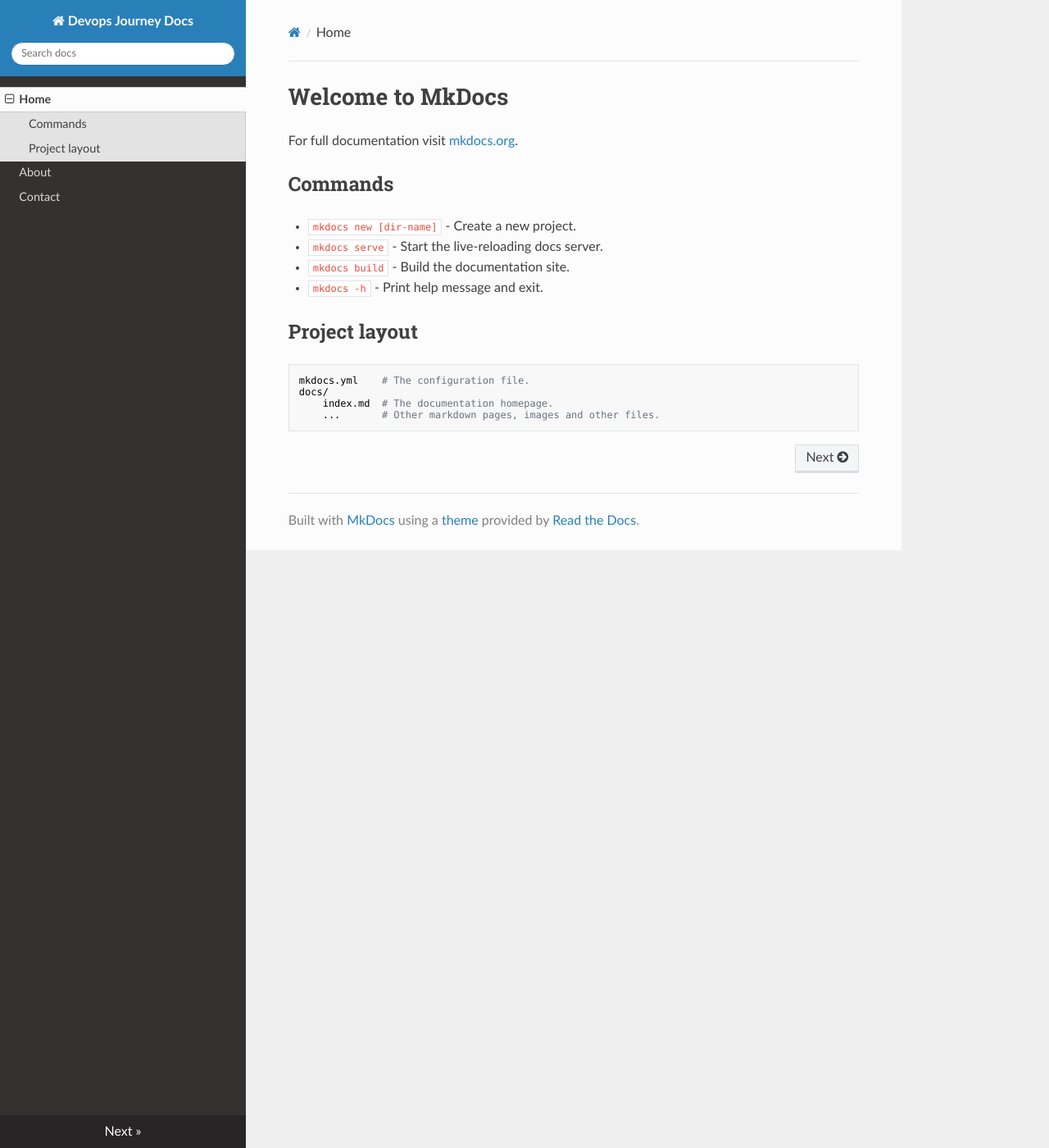
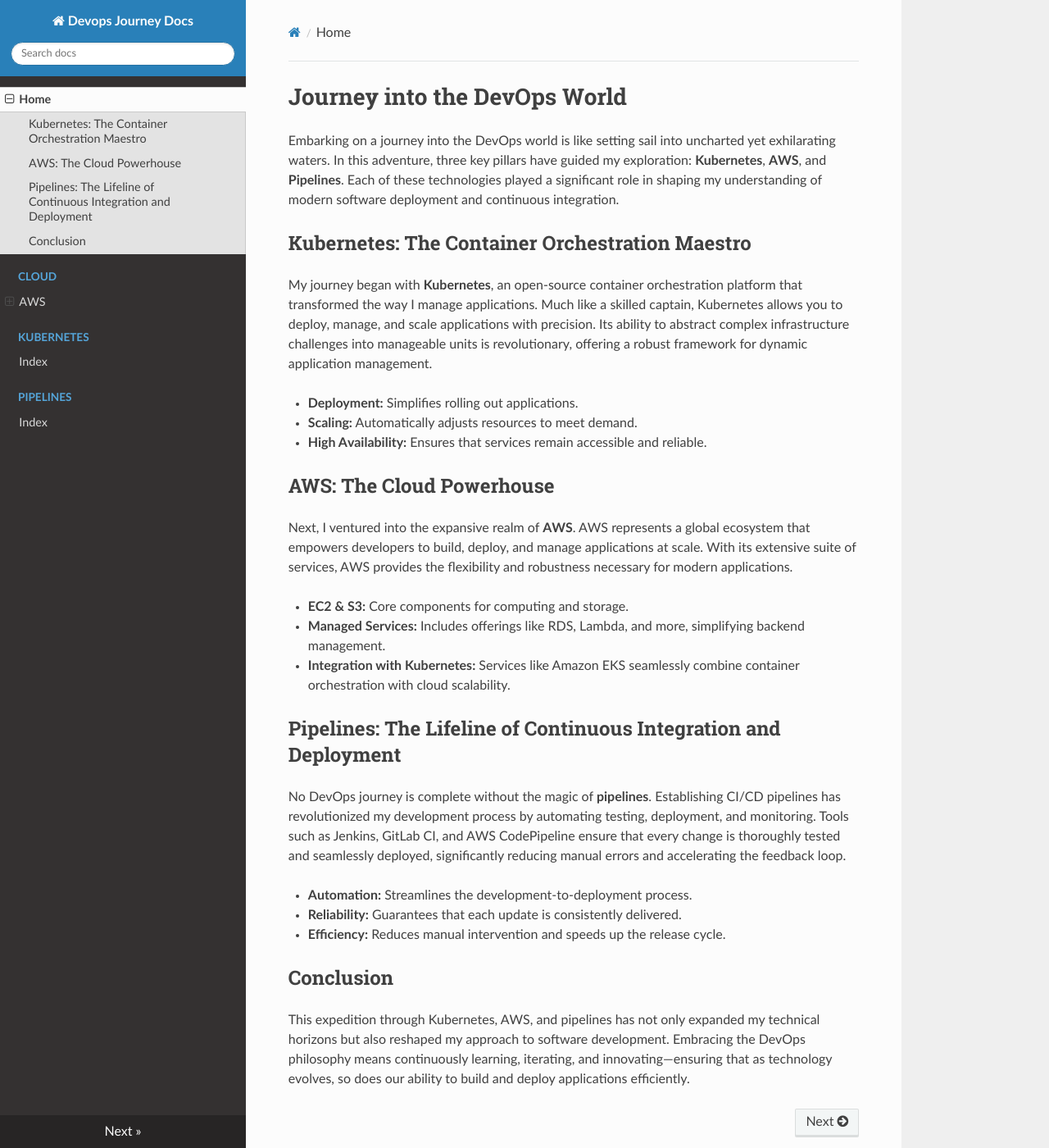
Before and after one commit to AdamCzepiel78/devops-journey, an MkDocs documentation site: the page built from docs/index.md, in a window 1280 px wide and 1400 px high. Shown: the whole window at 82% size. Built offline with MkDocs 1.6.1, drawn with Linux system fonts in a browser that asks for light colours; nearby versions of some CDN libraries.

Commit message:
structure created

```diff
--- a/docs/index.md
+++ b/docs/index.md
@@ -1,17 +1,31 @@
-# Welcome to MkDocs
+# Journey into the DevOps World
 
-For full documentation visit [mkdocs.org](https://www.mkdocs.org).
+Embarking on a journey into the DevOps world is like setting sail into uncharted yet exhilarating waters. In this adventure, three key pillars have guided my exploration: **Kubernetes**, **AWS**, and **Pipelines**. Each of these technologies played a significant role in shaping my understanding of modern software deployment and continuous integration.
 
-## Commands
+## Kubernetes: The Container Orchestration Maestro
 
-* `mkdocs new [dir-name]` - Create a new project.
-* `mkdocs serve` - Start the live-reloading docs server.
-* `mkdocs build` - Build the documentation site.
-* `mkdocs -h` - Print help message and exit.
+My journey began with **Kubernetes**, an open-source container orchestration platform that transformed the way I manage applications. Much like a skilled captain, Kubernetes allows you to deploy, manage, and scale applications with precision. Its ability to abstract complex infrastructure challenges into manageable units is revolutionary, offering a robust framework for dynamic application management.
 
-## Project layout
+- **Deployment:** Simplifies rolling out applications.
+- **Scaling:** Automatically adjusts resources to meet demand.
+- **High Availability:** Ensures that services remain accessible and reliable.
 
-    mkdocs.yml    # The configuration file.
-    docs/
-        index.md  # The documentation homepage.
-        ...       # Other markdown pages, images and other files.
+## AWS: The Cloud Powerhouse
+
+Next, I ventured into the expansive realm of **AWS**. AWS represents a global ecosystem that empowers developers to build, deploy, and manage applications at scale. With its extensive suite of services, AWS provides the flexibility and robustness necessary for modern applications.
+
+- **EC2 & S3:** Core components for computing and storage.
+- **Managed Services:** Includes offerings like RDS, Lambda, and more, simplifying backend management.
+- **Integration with Kubernetes:** Services like Amazon EKS seamlessly combine container orchestration with cloud scalability.
+
+## Pipelines: The Lifeline of Continuous Integration and Deployment
+
+No DevOps journey is complete without the magic of **pipelines**. Establishing CI/CD pipelines has revolutionized my development process by automating testing, deployment, and monitoring. Tools such as Jenkins, GitLab CI, and AWS CodePipeline ensure that every change is thoroughly tested and seamlessly deployed, significantly reducing manual errors and accelerating the feedback loop.
+
+- **Automation:** Streamlines the development-to-deployment process.
+- **Reliability:** Guarantees that each update is consistently delivered.
+- **Efficiency:** Reduces manual intervention and speeds up the release cycle.
+
+## Conclusion
+
+This expedition through Kubernetes, AWS, and pipelines has not only expanded my technical horizons but also reshaped my approach to software development. Embracing the DevOps philosophy means continuously learning, iterating, and innovating—ensuring that as technology evolves, so does our ability to build and deploy applications efficiently.
--- a/mkdocs.yml
+++ b/mkdocs.yml
@@ -1,8 +1,13 @@
 site_name: Devops Journey Docs
 nav:
   - Home: index.md
-  - About: about.md
-  - Contact: beta.md
+  - Cloud:
+    - AWS:
+      - Index: cloud/aws/index.md
+  - Kubernetes:
+    - Index: kubernetes/index.md
+  - Pipelines:
+    - Index: pipelines/index.md
 theme:
   name: readthedocs
   palette:
```
Also changed, not shown: docs/about.md (deleted, +0 -65 lines), docs/beta.md (deleted, +0 -17 lines), docs/cloud/aws/index.md (added, +1 -0 lines), docs/kubernetes/index.md (added, +1 -0 lines), docs/pipelines/index.md (added, +1 -0 lines), site/index.html.
